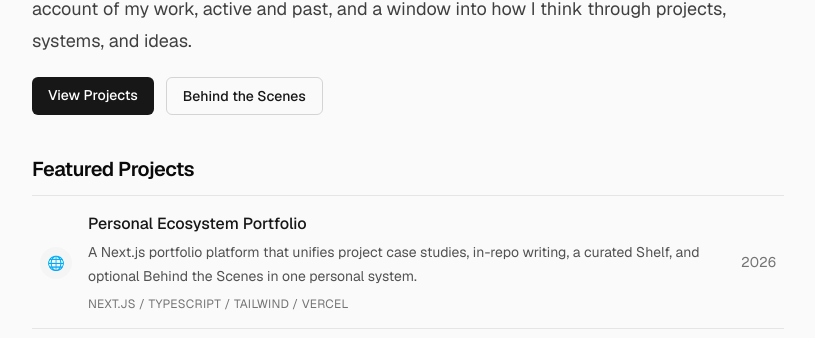
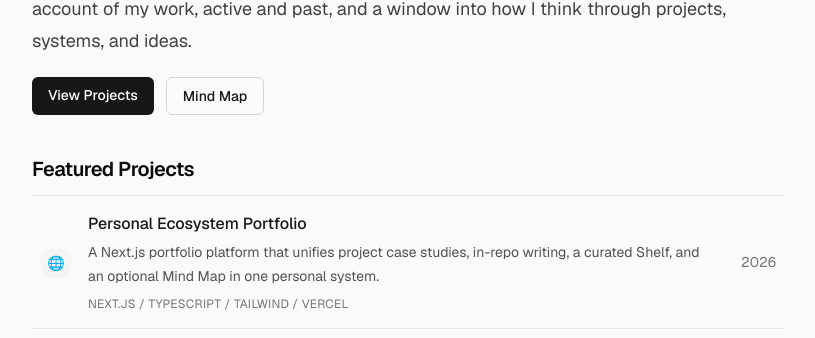
Before and after one commit to SrikarChittemsetty/srikarchittemsetty, a Next.js app: page / in a window 1280 px wide. Shown: the part 181-519 px from the top of the page, without its empty margins (232-1047 px from the left). Built offline with nearby package versions, Linux system fonts and the light colour scheme.

Commit message:
Rename Behind the Scenes to Mind Map

```diff
--- a/src/app/house/page.tsx
+++ b/src/app/house/page.tsx
@@ -8,7 +8,7 @@ export default function HousePage() {
     <div className="min-h-screen bg-[#fafafa] text-neutral-900 dark:bg-neutral-950 dark:text-neutral-100">
       <main className="mx-auto flex w-full max-w-6xl flex-col gap-8 px-6 py-12 sm:py-16">
         <header className="space-y-3">
-          <SubpageTitleRow>Behind the Scenes</SubpageTitleRow>
+          <SubpageTitleRow>Mind Map</SubpageTitleRow>
           <p className={subpageHeaderTaglineClassName}>
             An optional interactive map of this portfolio: entry for home, study for writing, garage for projects
             and public contributions, shelf for favorites, and kitchen, attic, and basement for experiments,
--- a/src/app/layout.tsx
+++ b/src/app/layout.tsx
@@ -16,11 +16,11 @@ const geistMono = Geist_Mono({
 export const metadata: Metadata = {
   title: "Srikar Chittemsetty",
   description:
-    "Personal Ecosystem Portfolio by Srikar Chittemsetty, featuring software projects, a daily activity journal, Shelf curation, and Behind the Scenes.",
+    "Personal Ecosystem Portfolio by Srikar Chittemsetty, featuring software projects, a daily activity journal, Shelf curation, and a Mind Map.",
   openGraph: {
     title: "Srikar Chittemsetty",
     description:
-      "Personal Ecosystem Portfolio by Srikar Chittemsetty, featuring software projects, a daily activity journal, Shelf curation, and Behind the Scenes.",
+      "Personal Ecosystem Portfolio by Srikar Chittemsetty, featuring software projects, a daily activity journal, Shelf curation, and a Mind Map.",
     type: "website",
   },
   twitter: {
--- a/src/app/page.tsx
+++ b/src/app/page.tsx
@@ -12,7 +12,7 @@ const portalLinks = [
   { label: "Projects", href: "/projects" },
   { label: "Activity", href: "/activity" },
   { label: "Shelf", href: "/shelf" },
-  { label: "Behind the Scenes", href: "/house" },
+  { label: "Mind Map", href: "/house" },
 ];
 
 function Header() {
@@ -49,7 +49,7 @@ function Header() {
         </a>
         <Link
           href="/house"
-          aria-label="Open Behind the Scenes portfolio map"
+          aria-label="Open Mind Map portfolio map"
           className="rounded-md p-1 transition-all duration-200 hover:bg-black/5 hover:text-black/70 dark:hover:bg-white/10 dark:hover:text-neutral-300"
         >
           <ScanEye size={16} />
@@ -77,10 +77,10 @@ function Intro() {
         </a>
         <Link
           href="/house"
-          aria-label="Open Behind the Scenes portfolio map"
+          aria-label="Open Mind Map portfolio map"
           className="inline-flex rounded-md border border-neutral-300 px-4 py-2 text-sm font-medium text-neutral-900 transition-all duration-200 hover:border-neutral-400 hover:bg-neutral-100 dark:border-neutral-700 dark:text-neutral-100 dark:hover:border-neutral-600 dark:hover:bg-neutral-900"
         >
-          Behind the Scenes
+          Mind Map
         </Link>
       </div>
     </section>
--- a/src/components/house-scene.tsx
+++ b/src/components/house-scene.tsx
@@ -278,7 +278,7 @@ export default function HouseScene() {
 
       <aside className="rounded-2xl border border-neutral-200 bg-white p-5 shadow-sm dark:border-neutral-800 dark:bg-neutral-900/50">
         <p className="text-xs font-medium uppercase tracking-[0.2em] text-neutral-500 dark:text-neutral-400">
-          Behind the Scenes guide
+          Mind Map guide
         </p>
         <h2 className="mt-3 text-xl font-semibold tracking-tight text-neutral-950 dark:text-neutral-100">{selectedRoom.name}</h2>
 
--- a/src/data/projects.ts
+++ b/src/data/projects.ts
@@ -16,7 +16,7 @@ export const projects: Project[] = [
     icon: "🌐",
     name: "Personal Ecosystem Portfolio",
     description:
-      "A Next.js portfolio platform that unifies project case studies, in-repo writing, a curated Shelf, and optional Behind the Scenes in one personal system.",
+      "A Next.js portfolio platform that unifies project case studies, in-repo writing, a curated Shelf, and an optional Mind Map in one personal system.",
     why:
       "Built to turn a personal site into a living ecosystem for projects, writing, experiments, and tools instead of a static resume page.",
     href: "https://github.com/SrikarChittemsetty/srikarchittemsetty",
```
Also changed, not shown: 1 other file (tests, documents, lock files or other folders).
